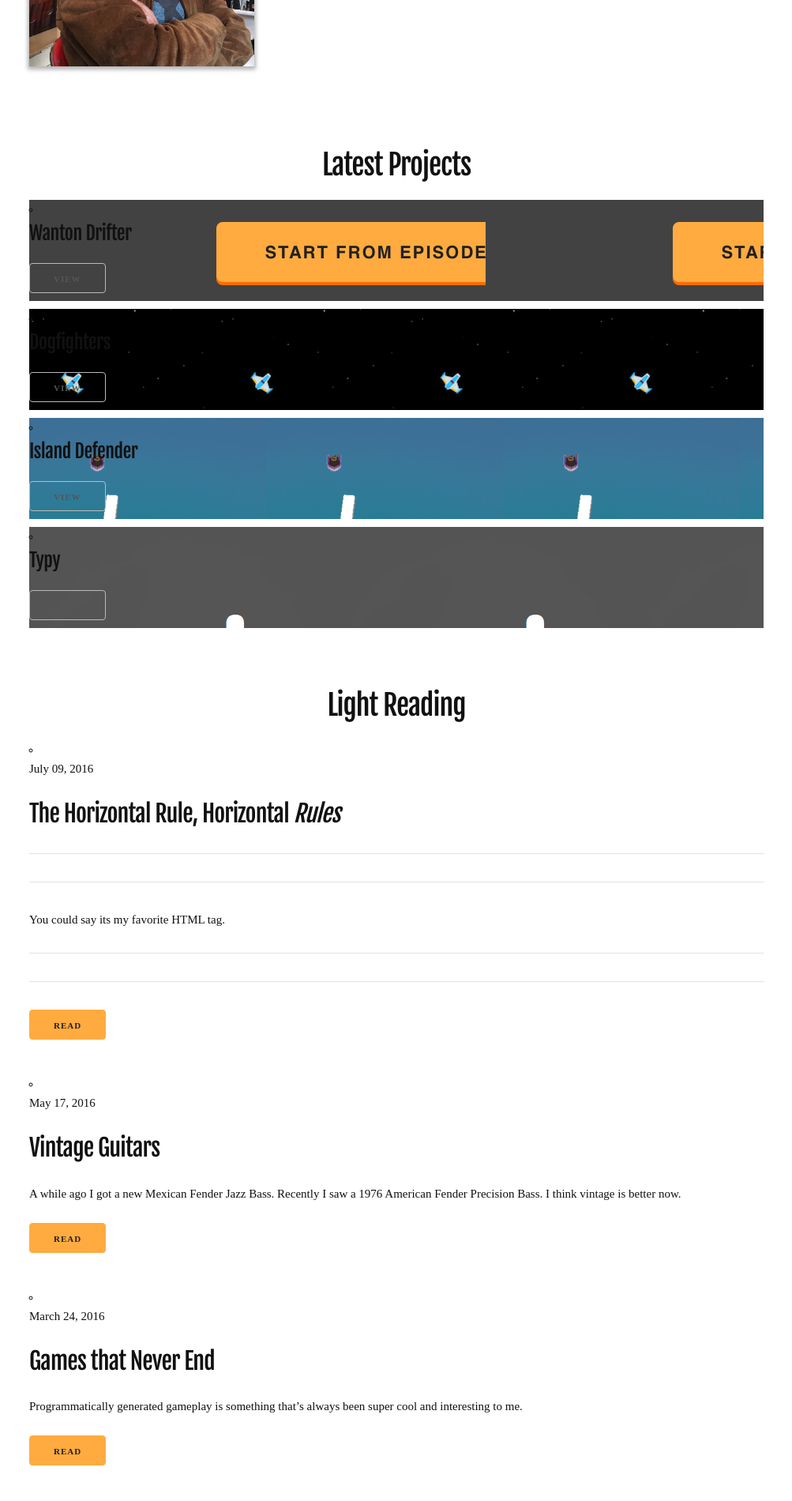
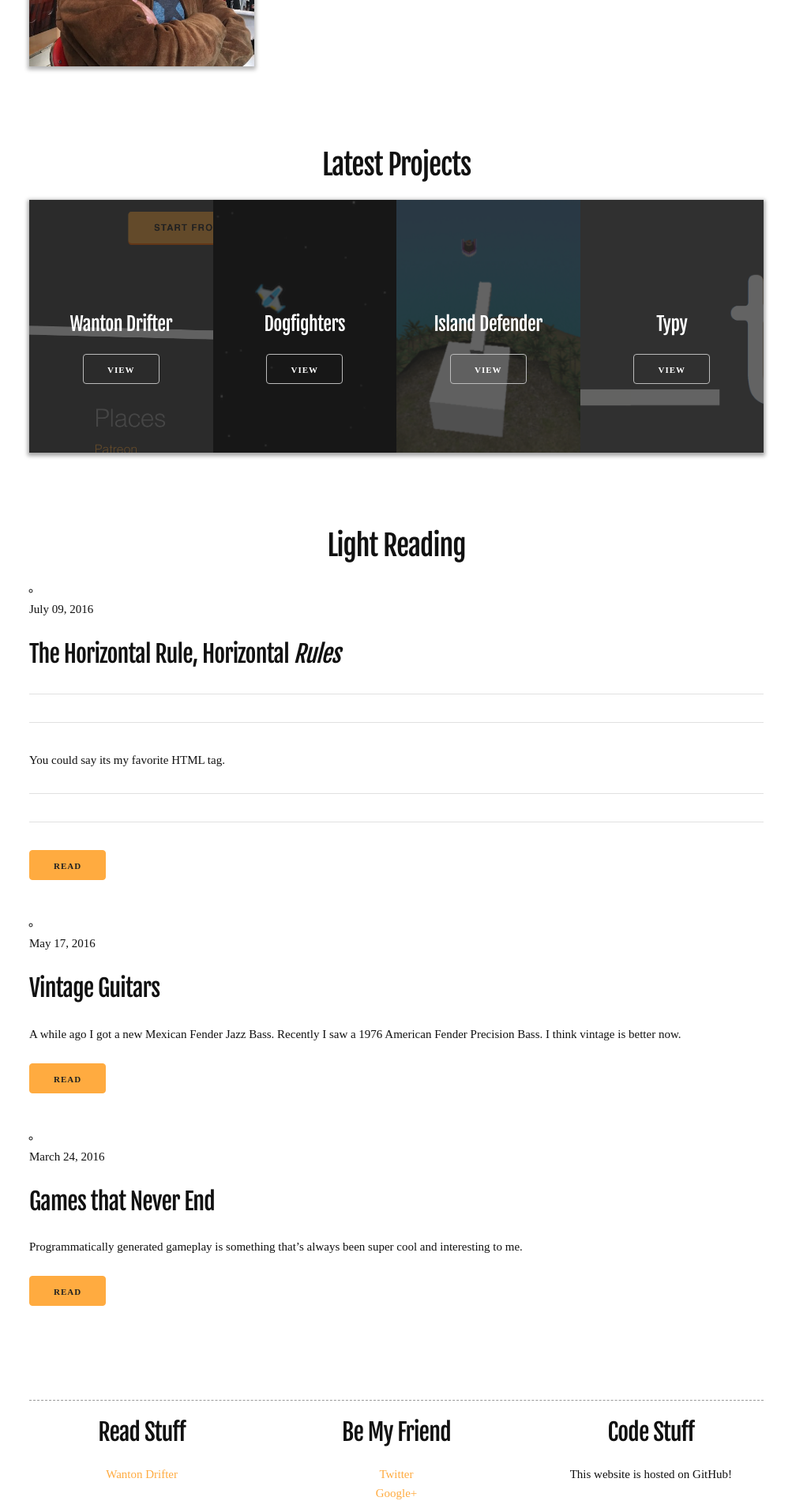
Before and after one commit to kmrn/kmrn.github.io, a Jekyll site: the page built from index.html, in a window 1280 px wide. Shown: the part 547-2447 px from the top of the page at 79% size, without its empty margins (138-1141 px from the left). Built offline with Jekyll 4.4.1, drawn with Linux system fonts in a browser that asks for light colours; some web fonts are replaced.

Commit message:
fix latest project section

```diff
--- a/_sass/_layout.scss
+++ b/_sass/_layout.scss
@@ -59,6 +59,107 @@ Index
   }
 }
 
+.latest-container {
+  padding-bottom: 20px;
+
+  .projects-container {
+    //margin: 0 auto;
+    @media not -webkit-device-pixel-ratio {
+        //margin-left: 17px;
+      }
+
+    @media (max-width: 549px) {
+      margin: 0;
+    }
+    @include ambient-shadow(#a5a5a5);
+
+    .projects-container li {
+      display: inline;
+      list-style: none;
+      padding: 0;
+      margin: 0;
+      //max-width: 100%;
+      font-size: 0;
+    }
+
+    .project {
+
+      width: 50%;
+      height: 50vw;
+      background-size: cover;
+
+      @media not -webkit-device-pixel-ratio {
+        //margin-right: 17px;
+      }
+
+      @media (min-width: 750px) {
+        width: 25%;
+        height: 25vw;
+        @include calc(min-width, '25% - 4.25px');
+      }
+
+      max-height: 500px;
+      margin-bottom: 0;
+      display: inline-block;
+      font-size: 0;
+      text-align: center;
+      vertical-align: middle;
+      position: relative;
+
+      vertical-align: middle;
+    }
+
+    .project-action {
+      height: 100%;
+      width: 100%;
+      background-color: rgba($primary-color-darkest, 0.7);
+      position: relaitve;
+
+      .project-title { padding-top: 60%; }
+
+      .project-title,
+      .button {
+        vertical-align: middle;
+        color: #fff;
+
+        &:hover {
+          @extend .button-primary;
+          transition: all 0.15s ease-in;
+          -ms-transition: all 0.15s ease-in;
+          -moz-transition: all 0.15s ease-in;
+          -webkit-transition: all 0.15s ease-in;
+        }
+      }
+    }
+
+    .project-action:hover {
+
+    }
+
+    // .overlay {
+    //   position: relative;
+    // }
+
+    // .overlay:before {
+    //  position: absolute;
+    //  content:" ";
+    //  top:0;
+    //  left:0;
+    //  width:100%;
+    //  height:100%;
+    //  display: none;
+    //  z-index:0;
+    //  background-color: rgba($accent-color, 0.4);
+
+    // }
+
+    // .overlay:hover:before {
+    //  display: block;
+    // }
+
+    //.project .overlay .project-action .project-title .button { position: relative; }
+  }
+}
 
 
 /***
--- a/_sass/_mixins.scss
+++ b/_sass/_mixins.scss
@@ -1,3 +1,8 @@
+
+@mixin calc($property, $value) {
+  #{$property}: -webkit-calc(#{$value});
+  #{$property}: calc(#{$value});
+}
 
 @mixin angle($pseudo, $flip: false, $angle: 1.5deg) {
   // Possible values for $pseudo are: before, after, both
```
Also changed, not shown: _layouts/project.html (added, +11 -0 lines).
